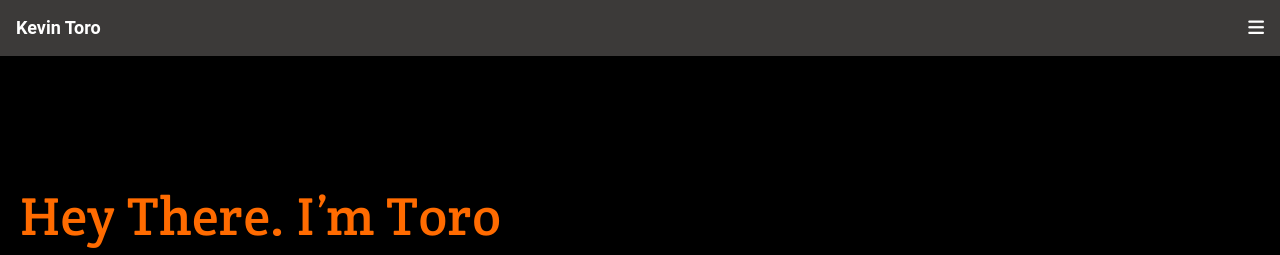
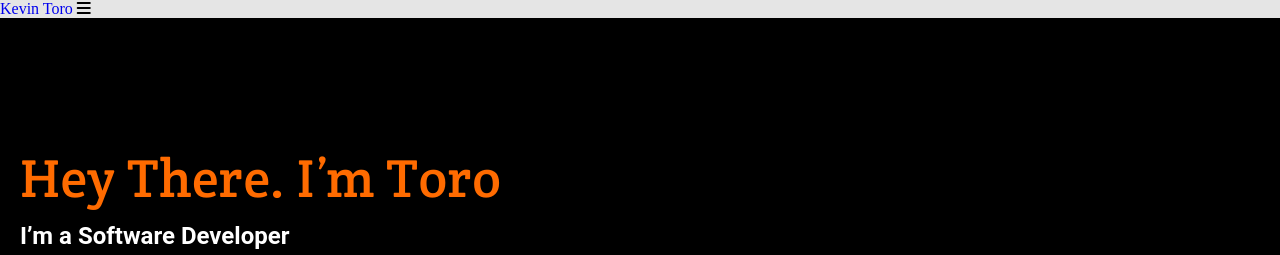
Before and after one commit to torobucci/My-Portfolio, a website: page index.html in a window 1280 px wide. Shown: the top 255 px of the page. Drawn offline with Linux system fonts and the light colour scheme; a web font is replaced by a local one.

Commit message:
Ensured header only contained link and menu icon

```diff
--- a/index.html
+++ b/index.html
@@ -1,60 +1,53 @@
 <!DOCTYPE html>
 <html lang="en">
+
 <head>
     <meta charset="UTF-8" />
     <meta http-equiv="X-UA-Compatible" content="IE=edge" />
     <meta name="viewport" content="width=device-width, initial-scale=1.0" />
     <title>Document</title>
-    <script
-      src="https://kit.fontawesome.com/198fcc7e17.js"
-      crossorigin="anonymous"
-    ></script>
+    <script src="https://kit.fontawesome.com/198fcc7e17.js" crossorigin="anonymous"></script>
     <link rel="stylesheet" href="style.css" />
 </head>
 
 <body>
+    <header>
+        <a href="#">Kevin Toro</a>
+        <i class="fa-solid fa-bars"></i>
+    </header>
     <main>
-      <header>
-        <div class="header">
-          <div class="header-p">
-            <p class="name"><a href="#">Kevin Toro</a></p>
-          </div>
-          <div class="fa-bars-icon">
-            <i class="fa-solid fa-bars"></i>
-          </div>
-        </div>
         <section class="headline-section">
             <div class="headline">
-            <div class="primary-text"><h1>Hey There. I’m Toro</h1></div>
-            <div class="supporting-text"><h2>I’m a Software Developer</h2></div>
+                <div class="primary-text">
+                    <h1>Hey There. I’m Toro</h1>
+                </div>
+                <div class="supporting-text">
+                    <h2>I’m a Software Developer</h2>
+                </div>
                 <div class="description">
                     <p>
                         I can help you build a product , feature or website Look through
-                some of my work and experience! If you like what you see and
-                have a project you need coded, don’t hestiate to contact me.
+                        some of my work and experience! If you like what you see and have
+                        a project you need coded, don’t hestiate to contact me.
                     </p>
                 </div>
                 <div class="social-media">
                     <ul>
                         <li>
                             <a href="#">
-                    <img src="./images/github.png" alt="github-icon"
-                  /></a>
+                                <img src="./images/github.png" alt="github-icon" /></a>
                         </li>
                         <li>
                             <a href="#">
-                    <img src="./images/twitter.png" alt="twitter-icon"
-                  /></a>
+                                <img src="./images/twitter.png" alt="twitter-icon" /></a>
                         </li>
                         <li>
                             <a href="#">
-                    <img src="./images/linkedIn.png" alt="linkedIn-icon"
-                  /></a>
+                                <img src="./images/linkedIn.png" alt="linkedIn-icon" /></a>
                         </li>
                         <li>
                             <a href="#">
-                    <img src="./images/angel list.png" alt="chill-icon"
-                  /></a>
+                                <img src="./images/angel list.png" alt="chill-icon" /></a>
                         </li>
                         <li>
                             <a href="#">
@@ -65,7 +58,6 @@
                 </div>
             </div>
         </section>
-      </header>
         <section class="work-section">
             <h2 class="title">My Recent Works</h2>
             <div class="featured-img">
@@ -235,4 +227,5 @@
         </section>
     </main>
 </body>
+
 </html>
```
Lines whose indentation alone changed are shown as unchanged.
